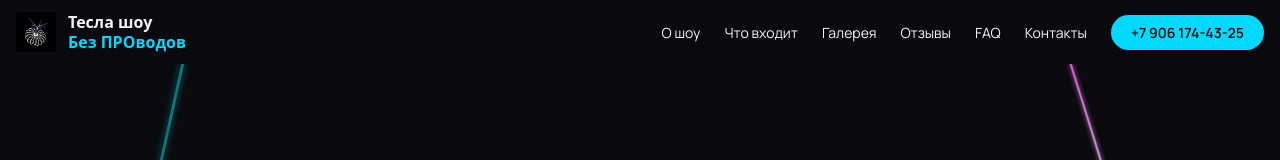
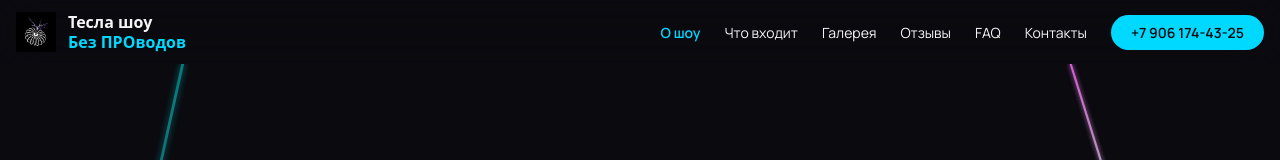
Before and after one commit to roman-kuznetsov-dev/tesla-show, a Next.js app: page / in a window 1280 px wide. Shown: the top 160 px of the page. Built offline with nearby package versions, Linux system fonts and the light colour scheme; a web font is replaced by a local one.

Commit message:
feat: highlight active section in navigation

```diff
--- a/src/components/layout/Header.tsx
+++ b/src/components/layout/Header.tsx
@@ -4,6 +4,7 @@ import Image from 'next/image';
 import Link from 'next/link';
 import { useEffect, useState } from 'react';
 import { useScrollThreshold } from '@/hooks/useScrollThreshold';
+import { useActiveSection } from '@/hooks/useActiveSection';
 
 const NAV = [
   { href: '#about', label: 'О шоу' },
@@ -14,9 +15,12 @@ const NAV = [
   { href: '#contact', label: 'Контакты' },
 ];
 
+const SECTION_IDS = NAV.map((item) => item.href.replace('#', ''));
+
 export default function Header() {
   const [isOpen, setIsOpen] = useState(false);
   const scrolled = useScrollThreshold(20);
+  const activeSection = useActiveSection(SECTION_IDS);
 
   // Блокировка скролла body, пока меню открыто
   useEffect(() => {
@@ -79,16 +83,22 @@ export default function Header() {
         </Link>
 
         <ul className="hidden lg:flex gap-6 ml-auto items-center">
-          {NAV.map((item) => (
+          {NAV.map((item) => {
+            const isActive = activeSection === item.href.replace('#', '');
+            return (
               <li key={item.href}>
                 <a
                   href={item.href}
-                className="text-sm hover:text-primary transition-colors"
+                  className={`text-sm transition-colors ${isActive
+                      ? 'text-primary font-semibold'
+                      : 'hover:text-primary'
+                    }`}
                 >
                   {item.label}
                 </a>
               </li>
-          ))}
+            );
+          })}
           <li>
             <a
               href="tel:+79061744325"
@@ -128,17 +138,21 @@ export default function Header() {
           }`}
       >
         <ul className="flex flex-col gap-4 px-4 py-4">
-          {NAV.map((item) => (
+          {NAV.map((item) => {
+            const isActive = activeSection === item.href.replace('#', '');
+            return (
               <li key={item.href}>
                 <a
                   href={item.href}
                   onClick={() => setIsOpen(false)}
-                className="block text-lg hover:text-primary"
+                  className={`block text-lg transition-colors ${isActive ? 'text-primary font-semibold' : 'hover:text-primary'
+                    }`}
                 >
                   {item.label}
                 </a>
               </li>
-          ))}
+            );
+          })}
           <li>
             <a
               href="tel:+79061744325"
--- /dev/null
+++ b/src/hooks/useActiveSection.ts
@@ -0,0 +1,44 @@
+'use client';
+
+import { useEffect, useState } from 'react';
+
+/**
+ * Отслеживает, какая секция сейчас в зоне видимости.
+ * Возвращает id активной секции.
+ */
+export function useActiveSection(sectionIds: string[]) {
+  const [activeSection, setActiveSection] = useState<string>('');
+
+  useEffect(() => {
+    const observers: IntersectionObserver[] = [];
+
+    sectionIds.forEach((id) => {
+      const element = document.getElementById(id);
+      if (!element) return;
+
+      const observer = new IntersectionObserver(
+        ([entry]) => {
+          if (entry.isIntersecting) {
+            setActiveSection(id);
+          } else {
+            // Если секция вышла из зоны и была активной - сбрасываем
+            setActiveSection((prev) => (prev === id ? '' : prev));
+          }
+        },
+        {
+          rootMargin: '-40% 0px -55% 0px', // секция считается активной, когда её центр в середине экрана
+          threshold: 0,
+        }
+      );
+
+      observer.observe(element);
+      observers.push(observer);
+    });
+
+    return () => {
+      observers.forEach((observer) => observer.disconnect());
+    };
+  }, [sectionIds]);
+
+  return activeSection;
+}
```
Lines whose indentation alone changed are shown as unchanged.
